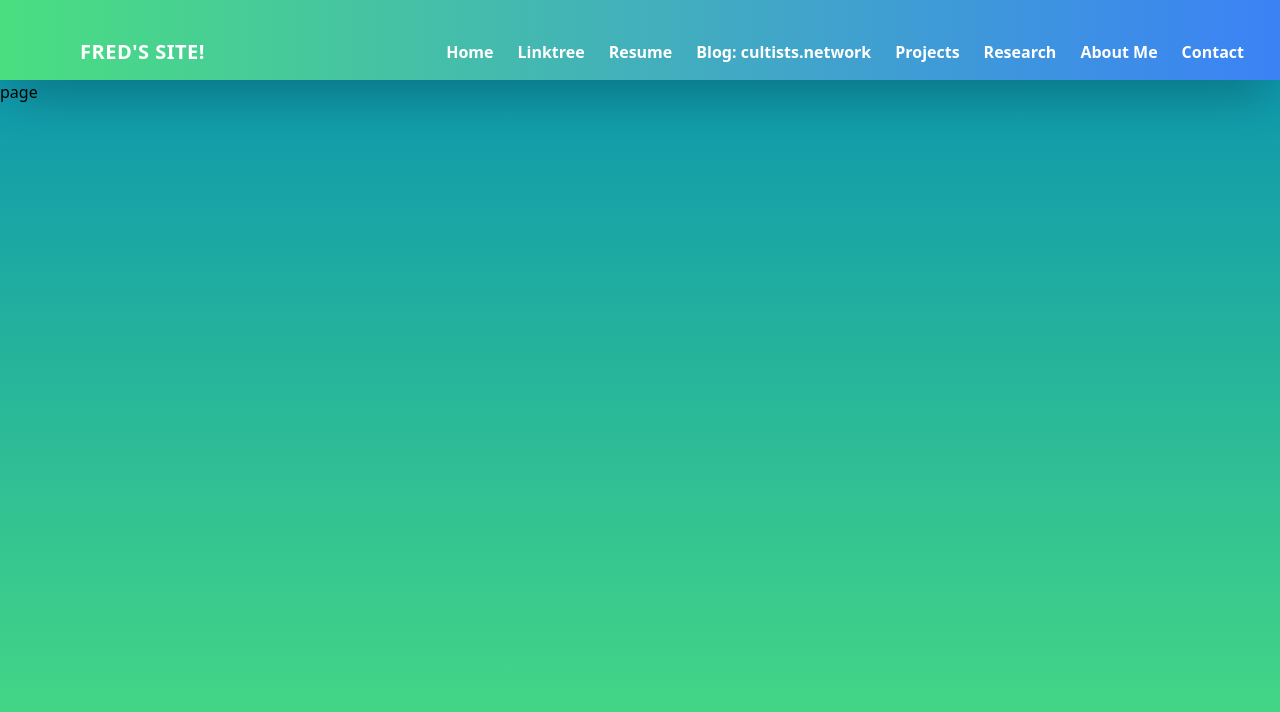
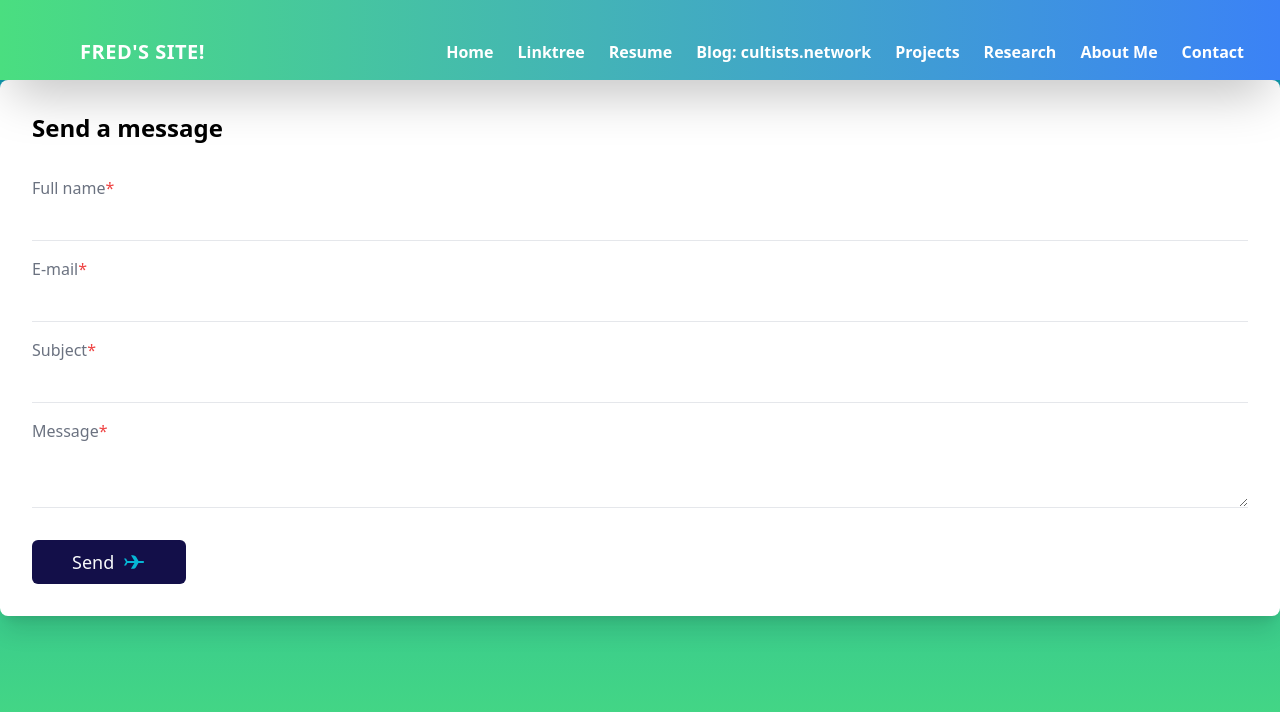
Before and after one commit to Fredswqa190/Fredswqa190.github.io, a Next.js app: page /contact in a window 1280 px wide. Shown: the top 712 px of the page. Built offline with nearby package versions, Linux system fonts and the light colour scheme.

Commit message:
contact page made

```diff
--- a/src/app/contact/page.tsx
+++ b/src/app/contact/page.tsx
@@ -2,6 +2,47 @@ import React from 'react'
 
 export default function Contact() {
   return (
-    <div>page</div>
+    <form className="rounded-lg shadow-xl flex flex-col px-8 py-8 bg-white dark:bg-blue-500">
+      <h1 className="text-2xl font-bold dark:text-gray-50">Send a message</h1>
+
+      <label htmlFor="fullname" className="text-gray-500 font-light mt-8 dark:text-gray-50">
+        Full name
+        <span className="text-red-500 dark:text-gray-50">
+          *
+        </span>
+      </label>
+      <input type="text" name="fullname" className="bg-transparent border-b py-2 pl-4 focus:outline-none focus:rounded-md focus:ring-1 ring-green-500 font-light text-gray-500" />
+
+      <label htmlFor="email" className="text-gray-500 font-light mt-4 dark:text-gray-50">
+        E-mail
+        <span className="text-red-500">
+          *
+        </span>
+      </label>
+      <input type="email" name="email" className="bg-transparent border-b py-2 pl-4 focus:outline-none focus:rounded-md focus:ring-1 ring-green-500 font-light text-gray-500" />
+
+      <label htmlFor="subject" className="text-gray-500 font-light mt-4 dark:text-gray-50">
+        Subject
+        <span className="text-red-500">
+        *</span>
+      </label>
+      <input type="text" name="subject" className="bg-transparent border-b py-2 pl-4 focus:outline-none focus:rounded-md focus:ring-1 ring-green-500 font-light text-gray-500" />
+
+      <label htmlFor="message" className="text-gray-500 font-light mt-4 dark:text-gray-50">
+        Message
+        <span className="text-red-500">
+          *
+        </span>
+      </label>
+      <textarea name="message" className="bg-transparent border-b py-2 pl-4 focus:outline-none focus:rounded-md focus:ring-1 ring-green-500 font-light text-gray-500"></textarea>
+      <div className="flex flex-row items-center justify-start">
+        <button className="px-10 mt-8 py-2 bg-[#130F49] text-gray-50 font-light rounded-md text-lg flex flex-row items-center">
+          Send
+          <svg width="24" height="24" viewBox="0 0 24 24" className="text-cyan-500 ml-2" fill="currentColor" xmlns="http://www.w3.org/2000/svg">
+            <path d="M9.00967 5.12761H11.0097C12.1142 5.12761 13.468 5.89682 14.0335 6.8457L16.5089 11H21.0097C21.562 11 22.0097 11.4477 22.0097 12C22.0097 12.5523 21.562 13 21.0097 13H16.4138L13.9383 17.1543C13.3729 18.1032 12.0191 18.8724 10.9145 18.8724H8.91454L12.4138 13H5.42485L3.99036 15.4529H1.99036L4.00967 12L4.00967 11.967L2.00967 8.54712H4.00967L5.44417 11H12.5089L9.00967 5.12761Z" fill="currentColor" />
+          </svg>
+        </button>
+      </div>
+    </form>
   )
 }
```
